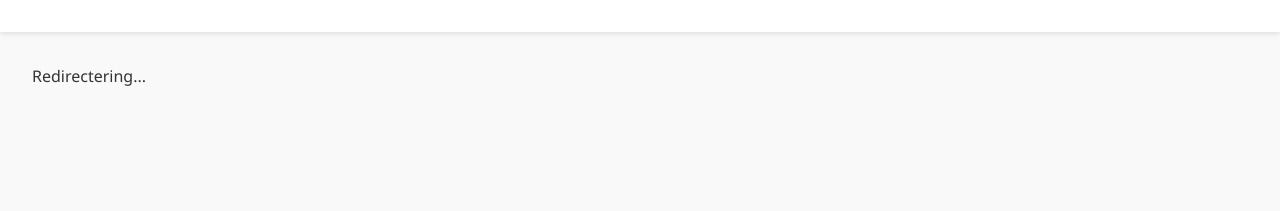
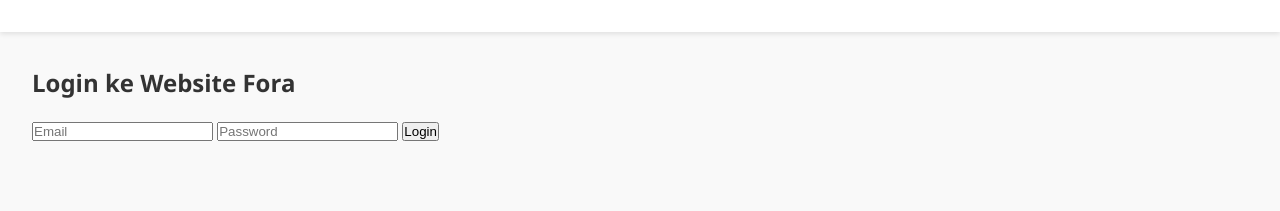
Before and after one commit to alvinkrisnaryn/project-fora-dicoding, a website built with webpack: page src/index.html in a window 1280 px wide. Built offline with nearby package versions, Linux system fonts and the light colour scheme; files whose address does not match are found by name.

Commit message:
membenahi debugging pada page login

```diff
--- a/src/index.html
+++ b/src/index.html
@@ -11,6 +11,7 @@
     <!-- Leaflet JS -->
     <script src="https://unpkg.com/leaflet@1.9.4/dist/leaflet.js"></script>
     <title>Fora | Food Rate</title>
+    <link rel="stylesheet" href="icon">
   </head>
   <body>
     <header id="navbar"></header>
--- a/src/scripts/pages/app.js
+++ b/src/scripts/pages/app.js
@@ -4,16 +4,22 @@ import Navbar from "../components/navbar/navbar.js";
 
 const App = {
   previousPage: null,
+  lastRoute: null,
 
   async renderPage() {
+    const token = localStorage.getItem("token");
+    console.log("Token exists:", !!token);
     const url = UrlParser.parseActiveUrl();
     const content = document.querySelector("#main-content");
     const navbar = document.querySelector("#navbar");
 
     const routeKey = UrlParser.parseActiveUrlWithCombiner(); // untuk cocokkan ke routes
-
+    if (routeKey === this.lastRoute) {
+      console.log("Same route, skipping render to avoid loop");
+      return;
+    }
+    this.lastRoute = routeKey;
     const page = routes[routeKey];
-
     const isAuthPage = url.resource === "login" || url.resource === "register";
 
     // 🔴 Jalankan beforeLeave() halaman sebelumnya (kalau ada)
@@ -27,9 +33,16 @@ const App = {
     } else {
       navbar.innerHTML = ""; // sembunyikan navbar di halaman login/register
     }
-
-    content.innerHTML = await page.render();
-    await page.afterRender?.();
+    content.innerHTML = ""; // Kosongkan konten sebelum render
+    try {
+      content.innerHTML = await page.render();
+      console.log("Content rendered");
+      await page.afterRender?.();
+      console.log("After render executed");
+    } catch (error) {
+      console.error("Render error:", error);
+      content.innerHTML = "<p>Error rendering page</p>";
+    }
 
     this.previousPage = page;
   },
--- a/src/scripts/pages/home/home-page.js
+++ b/src/scripts/pages/home/home-page.js
@@ -4,8 +4,8 @@ const HomePage = {
   async render() {
     const token = localStorage.getItem("token");
     if (!token) {
-      window.location.href = "#/login";
-      return "<p>Redirectering...</p>";
+      window.location.replace("#/login"); // Gunakan replace untuk menghindari history stack
+      return ""; // Jangan tampilkan apa pun, biarkan App.renderPage menangani
     }
 
     return `
@@ -31,6 +31,7 @@ const HomePage = {
         return;
       }
 
+      storiesContainer.innerHTML = ""; // Kosongkan dulu untuk menghindari duplikasi
       stories.forEach((story) => {
         storiesContainer.innerHTML += `
           <div class="story-card">
--- a/src/scripts/routes/url-parser.js
+++ b/src/scripts/routes/url-parser.js
@@ -3,20 +3,30 @@ const UrlParser = {
     const urlSplit = this._urlSplitter(
       window.location.hash.slice(1).toLowerCase()
     );
+    console.log("URL Split:", urlSplit);
+    if (!urlSplit.length) {
+      console.warn("No URL resource found, defaulting to home");
+      return { resource: null, id: null, verb: null };
+    }
+
     return {
-      resource: urlSplit[1] || null,
-      id: urlSplit[2] || null,
-      verb: urlSplit[3] || null,
+      resource: urlSplit[0] || null,
+      id: urlSplit[1] || null,
+      verb: urlSplit[2] || null,
     };
   },
 
   parseActiveUrlWithCombiner() {
-    const url = this._urlSplitter(window.location.hash.slice(1).toLowerCase());
-    return this._urlCombiner(url);
+    const url = this.parseActiveUrl(); // Gunakan objek yang sudah diparsing
+    const combined = this._urlCombiner(url);
+    console.log("Combined URL:", combined);
+    return combined;
   },
 
   _urlSplitter(url) {
-    return url.split("/");
+    // Tambahkan / di awal jika tidak ada
+    const normalizedUrl = url.startsWith("/") ? url : `/${url}`;
+    return normalizedUrl.split("/").filter(Boolean); // Hilangkan elemen kosong
   },
 
   _urlCombiner({ resource, id, verb }) {
```
